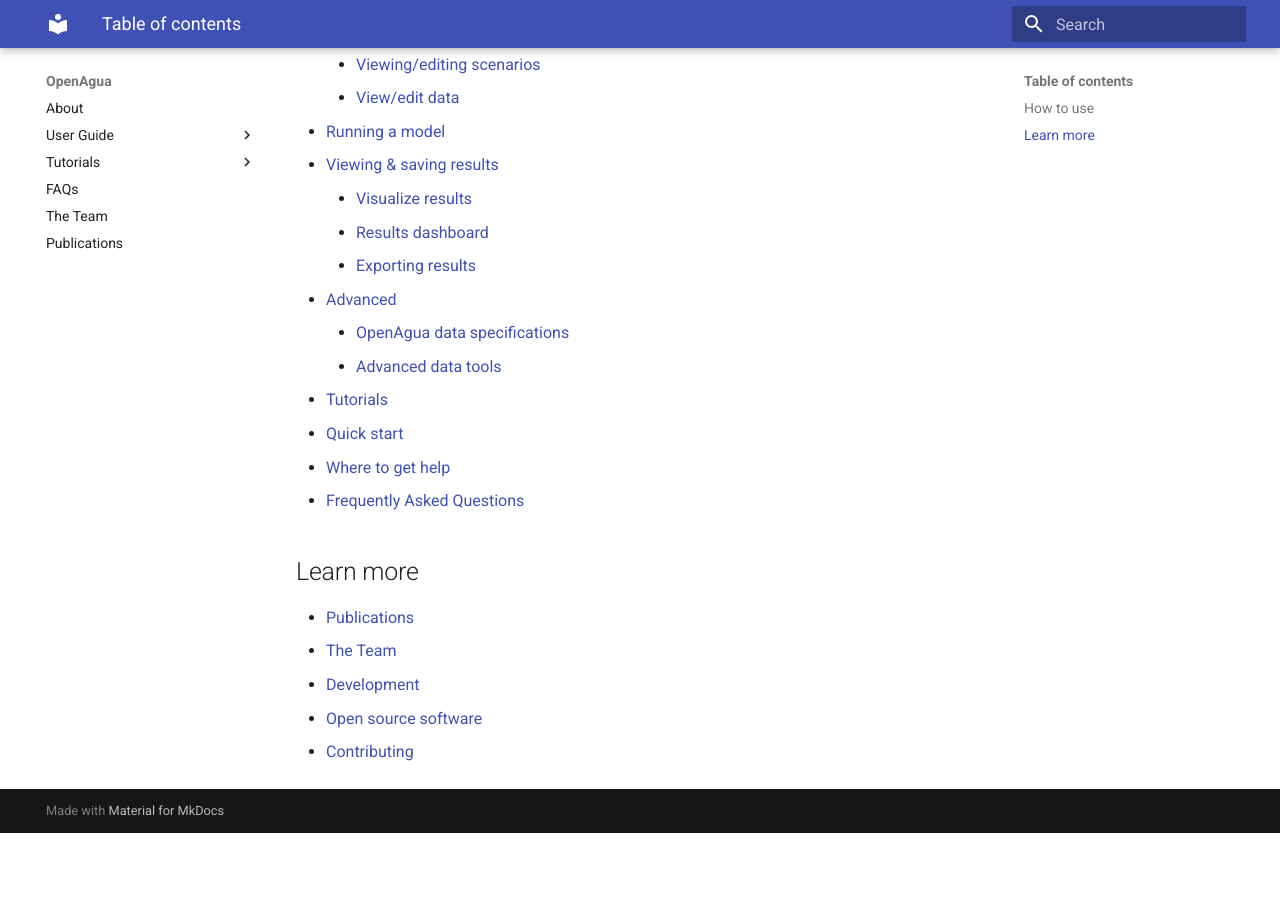
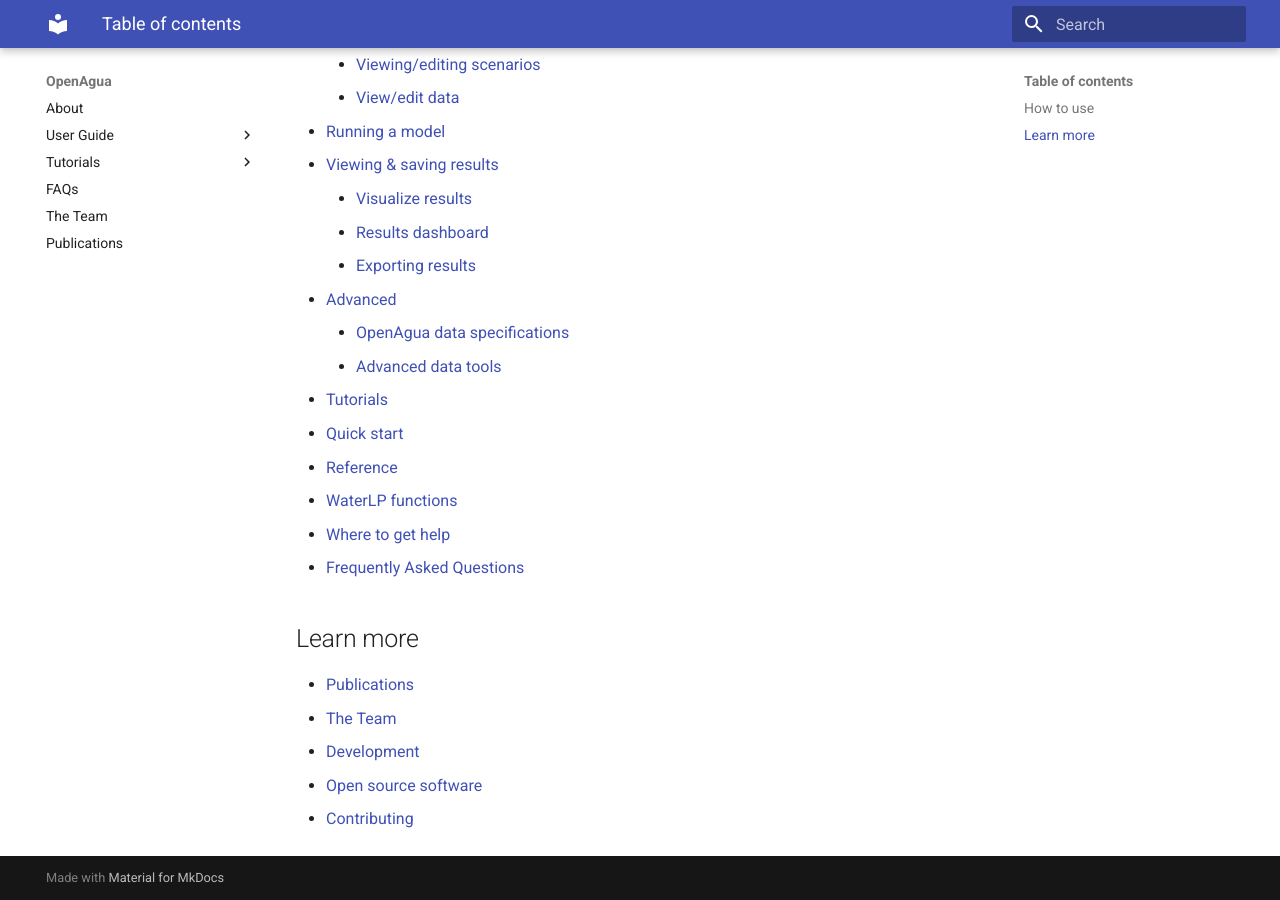
Before and after one commit to OpenAgua/openagua-documentation, an MkDocs documentation site: the page built from docs/SUMMARY.md, in a window 1280 px wide and 900 px high, scrolled down 547 px. Built offline with MkDocs 1.6.1 and Material for MkDocs 9.7.7, drawn with Linux system fonts in a browser that asks for light colours; old or Windows-style settings are respelled for this version of MkDocs; before the commit the page ends 1380 px from its top, so only the background shows below that.

Commit message:
update docs

```diff
--- a/docs/SUMMARY.md
+++ b/docs/SUMMARY.md
@@ -25,6 +25,8 @@
     * [Advanced data tools](how-to-use/user-guide/advanced/advanced-tools.md)
 * [Tutorials](how-to-use/tutorials/README.md)
   * [Quick start](how-to-use/tutorials/quick-start.md)
+* [Reference](how-to-use/reference/README.md)
+  * [WaterLP functions](how-to-use/reference/waterlp-functions.md)
 * [Where to get help](how-to-use/getting-help.md)
 * [Frequently Asked Questions](how-to-use/faqs.md)
 
```
